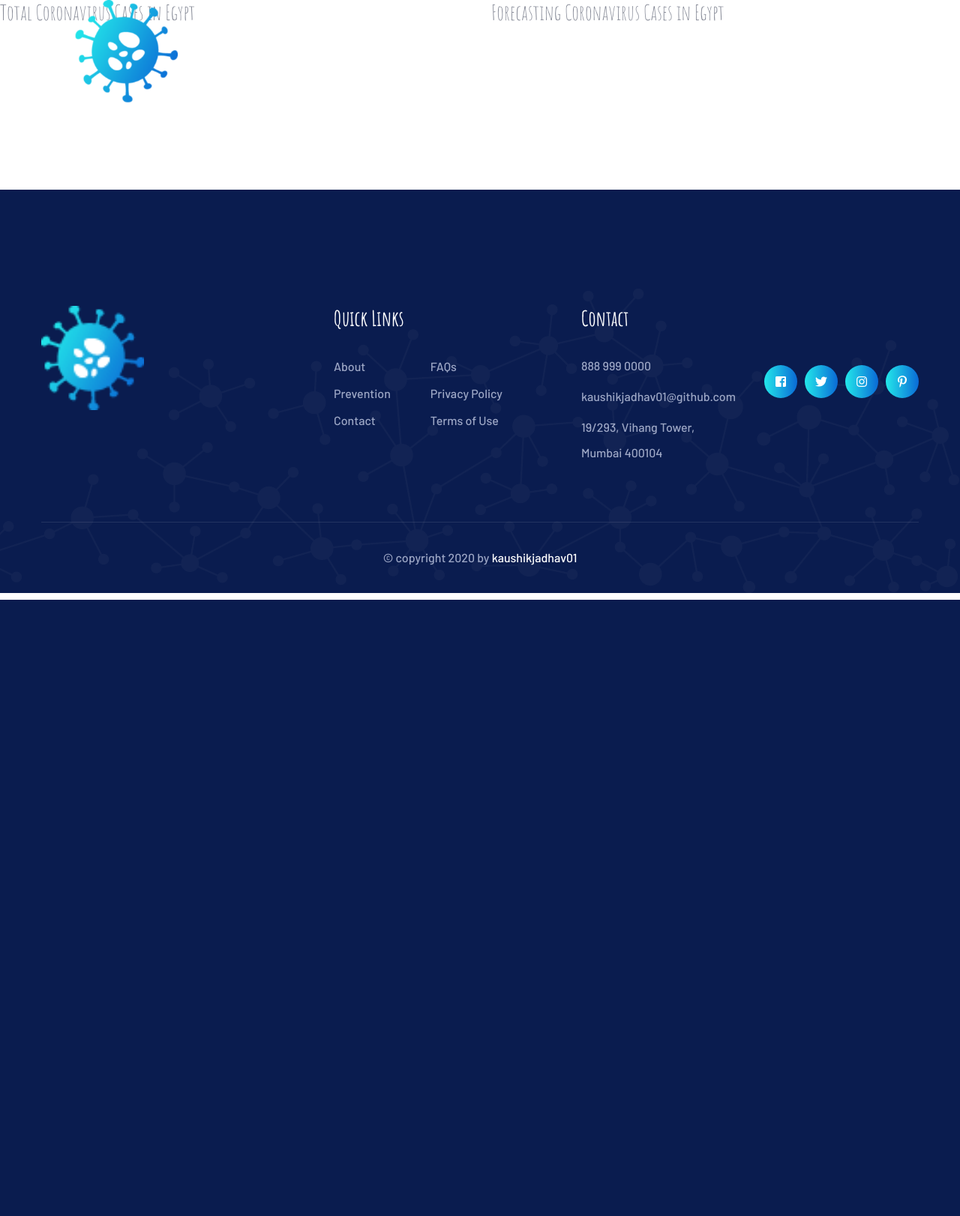
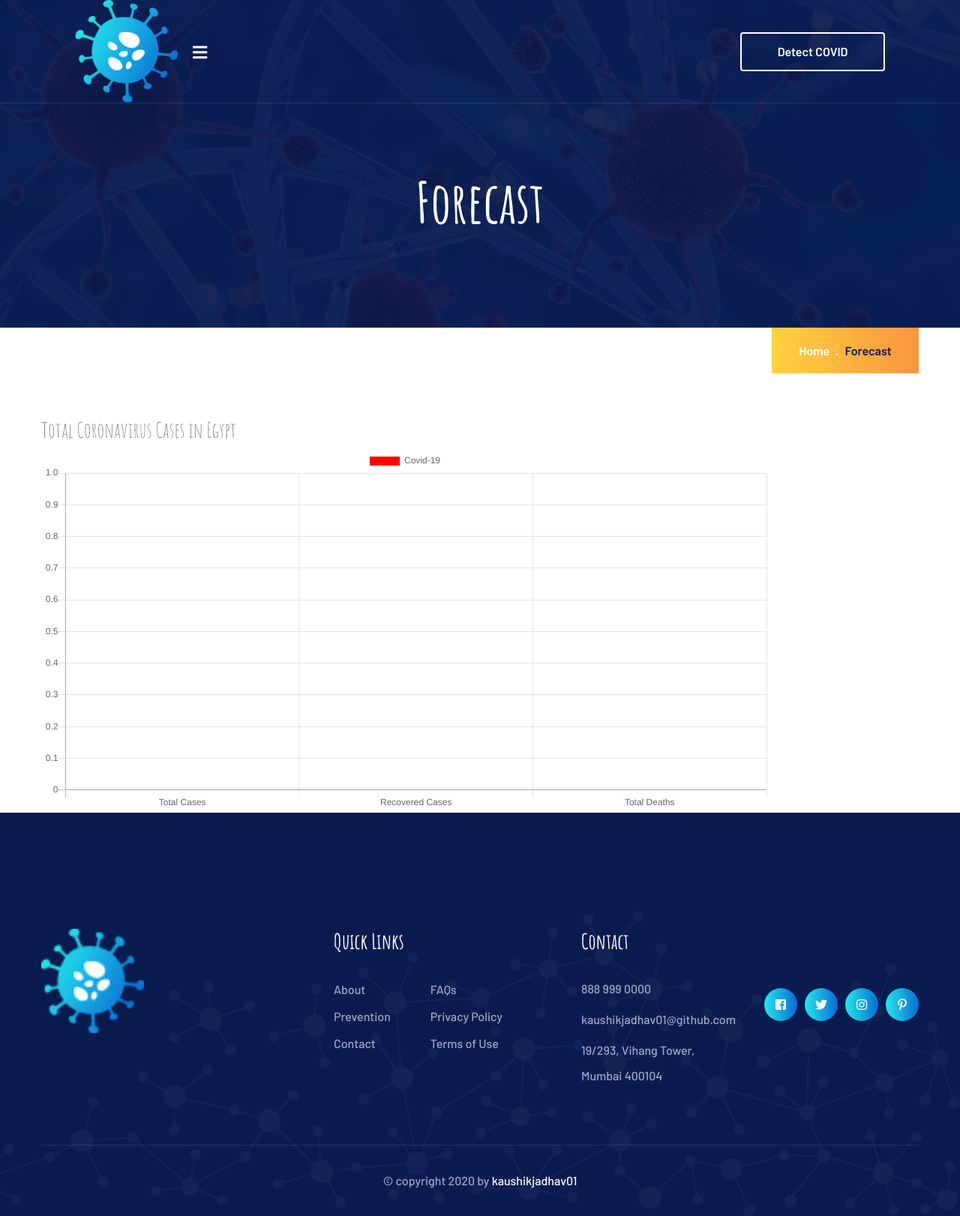
Before and after one commit to OmarAraby/Covido, a Django app: template forecast/templates/forecast.html in a window 1280 px wide. Shown: the whole page at 75% size. Before the commit the page ends 800 px from the top, so only its background shows below. Run offline with Django 4.2, Linux system fonts and the light colour scheme; the template is opened without the code that fills it, so the values that code supplies are empty; a map, chart or similar area stays blank; some libraries are stand-ins or nearby versions.

Commit message:
Handle Charts at Forecast App

```diff
--- a/forecast/forecasting_interface_impl.py
+++ b/forecast/forecasting_interface_impl.py
@@ -5,7 +5,7 @@ import plotly.graph_objects as go
 from prophet import Prophet
 from sklearn.metrics import r2_score
 
-from forecasting_interface import ForecastingModelInterface
+from .forecasting_interface import ForecastingModelInterface
 
 
 class ForecastingModelInterfaceImp(ForecastingModelInterface):
--- a/forecast/templates/forecast.html
+++ b/forecast/templates/forecast.html
@@ -2,56 +2,40 @@
 
 {% load static %}
 
-
 {% block body %}
 
+<section class="page-header">
+  <div class="container">
+      <h2>Forecast</h2>
+      <ul class="thm-breadcrumb list-unstyled">
+          <li><a href="{% url "home:home" %}">Home</a></li>
+          <li><span>Forecast</span></li>
+      </ul><!-- /.thm-breadcrumb -->
+  </div><!-- /.container -->
+</section><!-- /.page-header -->
 
+<section class="faq-one faq-one__faq-page">
+  <div class="container">
+    <div class="row" width="2500">
+        <div class="col-md-10" width="2300">
+          <h3>Total Coronavirus Cases in Egypt</h3>
+          <canvas id="myChartline" height="100" width="200"></canvas>
+        </div>
 
-
-
-
-
-
-
-
-<div class="row" width="2500" >
-    <div class="col-md-6" width="2300" >
-      <h3>Total Coronavirus Cases in Egypt</h3>
-      <canvas id="myChartline" height="200" width="250" ></canvas>
-    </div>
-
-    <div class="col-md-6" width="2300" >
-      <h3>Forecasting Coronavirus Cases in Egypt</h3>
-      <canvas id="myChartline2" height="200" width="250" ></canvas>
-    </div>
-
-  </div>
-
-
-
-
-
-
-
-
-
-
-
-
-
+  </div><!-- /.container -->
+</section><!-- /.faq-one -->
 
 
 
 <script src="https://cdn.jsdelivr.net/npm/chart.js@2.8.0"></script>
 <script>
-  var endpoint = '/api';
+  var endpoint = '/forecast/api';
 
   $.ajax({
     method: "GET",
     url: endpoint,
     success: function(data) {
       drawLineGraph(data, 'myChartline');
-      drawLineGraph2(data, 'myChartline');
       console.log(" ");
     },
     error: function(error_data) {
@@ -59,76 +43,28 @@
     }
   })
 
-
-  function drawLineGraph(data) {
-
-    var labels = data.labels;
+  function drawLineGraph(data, canvasId) {
+    var labels = ['Total Cases', 'Recovered Cases', 'Total Deaths'];
     var chartLabel = data.chartLabel;
     var chartdata = data.chartdata;
     var recovered = data.recovered;
     var death = data.death;
-    var forecast = data.forecast;
-    var forecast_lower = data.forecast_lower;
-    var forecast_upper = data.forecast_upper;
 
-    var ctx = document.getElementById("myChartline").getContext('2d');
-    var ctx2 = document.getElementById("myChartline2").getContext('2d');
+    var ctx = document.getElementById(canvasId).getContext('2d');
     var chart = new Chart(ctx, {
-      // The type of chart we want to create
-      type: 'line',
-
-      // The data for our dataset
-
+      type: 'bar',
       data: {
-        labels:labels ,
+        labels: labels,
         datasets: [
-        {
-          label: "Confirmed Cases",
-
-          borderColor: "#ff0000",
-          data: chartdata,
-          fill: false
-        },
-        {
-          data: recovered,
-          label: "Recovered Cases",
-          borderColor: "#00cc00",
-          fill: false
-        },
-        {
-          data: death,
-          label: "Total Death",
-          borderColor: "#1f2e2e",
-          fill: false
-        },
-        // {
-        //   data: forecast,
-        //   label: "Forecast yhat",
-        //   borderColor: "#ff0000",
-        //   fill: false
-        // },
-        // {
-        //   data: forecast_lower,
-        //   label: "Forecast yhat_lower",
-        //   borderColor: "#b300b3",
-        //   fill: false
-        // },
-        // {
-        //   data: forecast_upper,
-        //   label: "Forecast yhat_upper",
-        //   borderColor: "#006600",
-        //   fill: false
-        // },
-
+          {
+            label: "Covid-19",
+            backgroundColor: ["#ff0000", "#00cc00", "#1f2e2e"],
+            data: chartdata,
+          }
         ]
       },
-
-      // Configuration options go here
       options: {
         scales: {
-          xAxes: [{
-            display: true
-          }],
           yAxes: [{
             ticks: {
               beginAtZero: true
@@ -136,155 +72,8 @@
           }]
         }
       }
-
-    });
-    var chart = new Chart(ctx2, {
-      // The type of chart we want to create
-      type: 'line',
-
-      // The data for our dataset
-
-      data: {
-        labels:labels ,
-        datasets: [
-        //{
-        //   label: "Confirmed Cases",
-
-        //   borderColor: "#ffff00",
-        //   data: chartdata,
-        //   fill: false
-        // },
-        // {
-        //   data: recovered,
-        //   label: "Recovered Cases",
-        //   borderColor: "#3cba9f",
-        //   fill: false
-        // },
-        // {
-        //   data: death,
-        //   label: "Death",
-        //   borderColor: "#0000b3",
-        //   fill: false
-        // },
-        {
-          data: forecast,
-          label: "Estimated Infections",
-          borderColor: "#ffff00",
-          fill: false
-        },
-        {
-          data: forecast_lower,
-          label: "Min_Estimated Infections",
-          borderColor: "#3cba9f",
-          fill: false
-        },
-        {
-          data: forecast_upper,
-          label: "Max_Estimated Infections",
-          borderColor: "#000099",
-          fill: false
-        },
-
-        ]
-      },
-
-      // Configuration options go here
-      options: {
-        scales: {
-          xAxes: [{
-            display: true
-          }],
-          yAxes: [{
-            ticks: {
-              beginAtZero: true
-            }
-          }]
-        }
-      }
-
     });
   }
-
-  /*function drawLineGraph2(data, id) {
-
-    var labels = data.labels;
-    var chartLabel = data.chartLabel;
-    var chartdata = data.chartdata;
-    var recovered = data.recovered;
-    var death = data.death;
-    var forecast = data.forecast;
-    var forecast_lower = data.forecast_lower;
-    var forecast_upper = data.forecast_upper;
-
-    var ctx = document.getElementById(id).getContext('2d');
-    var chart = new Chart(ctx, {
-      // The type of chart we want to create
-      type: 'bar',
-
-      // The data for our dataset
-
-      data: {
-        labels:labels ,
-        datasets: [
-        {
-          label: "Confirmed Cases",
-
-          borderColor: "#ffff00",
-          data: chartdata,
-          fill: false
-        },
-        {
-          data: recovered,
-          label: "Recovered Cases",
-          borderColor: "#3cba9f",
-          fill: false
-        },
-        {
-          data: death,
-          label: "Death",
-          borderColor: "#0000b3",
-          fill: false
-        },
-        {
-          data: forecast,
-          label: "Forecast yhat",
-          borderColor: "#ff0000",
-          fill: false
-        },
-        {
-          data: forecast_lower,
-          label: "Forecast yhat_lower",
-          borderColor: "#b300b3",
-          fill: false
-        },
-        {
-          data: forecast_upper,
-          label: "Forecast yhat_upper",
-          borderColor: "##A9A9A9",
-          fill: false
-        },
-
-        ]
-      },
-
-      // Configuration options go here
-      options: {
-        scales: {
-          xAxes: [{
-            display: true
-          }],
-          yAxes: [{
-            ticks: {
-              beginAtZero: true
-            }
-          }]
-        }
-      }
-
-    });
-  }*/
-
-
 </script>
 
 {% endblock body %}
--- a/forecast/urls.py
+++ b/forecast/urls.py
@@ -1,5 +1,5 @@
 from django.urls import path , include
-from . import views
+from .views import ForecastView  , ChartData
 
 
 
@@ -8,7 +8,8 @@ app_name='forecast'
 
 urlpatterns = [
 
-    path('' ,  views.forecast , name='forecast'),
+    path('' ,  ForecastView.as_view(), name='forecast'),
+    path('api', ChartData.as_view(), name='api_data'),
 
 
 ]
--- a/forecast/views.py
+++ b/forecast/views.py
@@ -2,37 +2,119 @@ from django.shortcuts import render
 from django.views.generic import View
 from rest_framework.views import APIView
 from rest_framework.response import Response
-
-from .models import ForecastingModelInterfaceImp
+import requests
+from .forecasting_interface_impl import ForecastingModelInterfaceImp
 import pandas as pd
 
-# Create your views here.
+# Create your views here.3
 
 
 
 
-def forecast(request):
-    confirmed_file=pd.read_json('https://api.covid19api.com/country/egypt/status/confirmed/live')
-    recovered_file=pd.read_json('https://api.covid19api.com/country/egypt/status/recovered/live')
-    death_file=pd.read_json('https://api.covid19api.com/country/egypt/status/deaths/live')
+url = "https://covid-19-tracking.p.rapidapi.com/v1/egypt"
+
+headers = {
+	"X-RapidAPI-Key": "3bf1f7dc73msh6c437be43ba2064p1ddbe8jsn4f6b3dd4ddf1",
+	"X-RapidAPI-Host": "covid-19-tracking.p.rapidapi.com"
+}
+response = requests.get(url, headers=headers)
+
+
+# Check if the request was successful before trying to parse JSON
+if response.status_code == 200:
+    data = response.json()
+
+    chartLabel = "Covid-19"
+    chartdata = [data['Total Cases_text']]
+    recovered = [data['Total Recovered_text']]
+    death = [data['Total Deaths_text']]
+else:
+    # Handle the case where the request was not successful
+    chartLabel = "Covid-19"
+    chartdata = []
+    recovered = []
+    death = []
 
 
 
-    recovery_cases = ForecastingModelInterfaceImp(
-    file_source=confirmed_file,
-    name_of_model="recovery_cases")
-    forecasting = recovery_cases.forecast()
-    labels = forecasting['ds']
-    chartLabel = "covid-19"
-    chartdata = confirmed_file['Cases']
-    recovered = recovered_file['Cases']
-    death = death_file['Cases']
-    forecast = forecasting['yhat']
-    forecast_lower = forecasting['yhat_lower']
-    forecast_upper = forecasting['yhat_upper']
+
+class ForecastView(View):
+    def get(self, request, *args, **kwargs):
+        return render(request, 'forecast.html')
+
+
+class ChartData(APIView):
+    authentication_classes = []
+    permission_classes = []
+
+    def get(self, request, format=None):
+        data = {
+            "chartLabel": chartLabel,
+            "chartdata": chartdata,
+            "recovered": recovered,
+            "death": death,
+        }
+        return Response(data)
 
 
 
 
 
-    return render(request,'forecast.html')
+
+
+
+
+
+
+# recovered_file=pd.read_json('https://api.covid19api.com/country/egypt/status/recovered/live')
+# death_file=pd.read_json('https://api.covid19api.com/country/egypt/status/deaths/live')
+
+
+# recovered = recovered_file['Cases']
+# death = death_file['Cases']
+# forecast = forecasting['yhat']
+# forecast_lower = forecasting['yhat_lower']
+# forecast_upper = forecasting['yhat_upper']
+
+#recovery_cases = ForecastingModelInterfaceImp(file_source=confirmed_file,name_of_model="recovery_cases")
+#forecasting = recovery_cases.forecast()
+#labels = forecasting['ds']
+
+
+# class ForecastView(View):
+#     def get(self, request, *args, **kwargs):
+#         url = "https://covid-19-tracking.p.rapidapi.com/v1/egypt"
+#         headers = {
+#             "X-RapidAPI-Key": "3bf1f7dc73msh6c437be43ba2064p1ddbe8jsn4f6b3dd4ddf1",
+#             "X-RapidAPI-Host": "covid-19-tracking.p.rapidapi.com"
+#         }
+
+#         response = requests.get(url, headers=headers)
+
+#         # Check if the request was successful before trying to parse JSON
+#         if response.status_code == 200:
+#             data = response.json()
+#         else:
+#             # Handle the case where the request was not successful
+#             data = {}
+
+#         return render(request, 'forecast.html', {'data': data})
+
+
+# class ChartData(APIView):
+#     authentication_classes = []
+#     permission_classes = []
+
+#     def get(self, request, format=None):
+#         chartLabel = "Covid-19"
+#         chartdata = [request.data.get('Total Cases_text', 0)]
+#         recovered = [request.data.get('Total Recovered_text', 0)]
+#         death = [request.data.get('Total Deaths_text', 0)]
+
+#         data = {
+#             "chartLabel": chartLabel,
+#             "chartdata": chartdata,
+#             "recovered": recovered,
+#             "death": death,
+#         }
+#         return Response(data)
--- a/home/templates/faqs.html
+++ b/home/templates/faqs.html
@@ -7,7 +7,7 @@
 <div class="container">
     <h2>FAQs</h2>
     <ul class="thm-breadcrumb list-unstyled">
-        <li><a href="#">Home</a></li>
+        <li><a href="{% url "home:home" %}">Home</a></li>
         <li><span>FAQs</span></li>
     </ul><!-- /.thm-breadcrumb -->
 </div><!-- /.container -->
--- a/home/templates/home.html
+++ b/home/templates/home.html
@@ -21,7 +21,7 @@
                     <h3>How To Protect Yourself <br>
                         From <span>CoronaVirus?</span></h3>
                     <p>Watch the video alongside to know more</p>
-                    <a href="{% url "home:detect" %}" class="thm-btn banner-one__btn">Detect COVID?</a>
+                    <a href="{% url "detect:detect" %}" class="thm-btn banner-one__btn">Detect COVID?</a>
                     <!-- /.thm-btn banner-one__btn -->
                 </div><!-- /.banner-one__content -->
             </div><!-- /.col-lg-6 -->
@@ -97,7 +97,7 @@
                             <li><i class="vimns-icon-tick"></i> Protect yourself and help prevent spreading the virus.
                             </li>
                         </ul><!-- /.list-unstyled about-one__list -->
-                        <a href="{% url "home:detect" %}" class="thm-btn about-one__btn">Detect COVID</a><!-- /.thm-btn about-one__btn -->
+                        <a href="{% url "detect:detect" %}" class="thm-btn about-one__btn">Detect COVID</a><!-- /.thm-btn about-one__btn -->
                     </div><!-- /.about-one__content -->
                 </div><!-- /.col-lg-6 -->
             </div><!-- /.row -->
--- a/home/templates/prevention.html
+++ b/home/templates/prevention.html
@@ -7,7 +7,7 @@
     <div class="container">
         <h2>Prevention</h2>
         <ul class="thm-breadcrumb list-unstyled">
-            <li><a href="#">Home</a></li>
+            <li><a href="{% url "home:home" %}">Home</a></li>
             <li><span>Prevention</span></li>
         </ul><!-- /.thm-breadcrumb -->
     </div><!-- /.container -->
--- a/templates/base.html
+++ b/templates/base.html
@@ -34,6 +34,8 @@
     <!-- template styles -->
     <link rel="stylesheet" href="{% static "assets/css/main.css" %}">
     <link rel="stylesheet" href="{% static "assets/css/responsive.css" %}">
+
+    <script src="https://code.jquery.com/jquery-3.6.4.min.js"></script>
 
 
 
```
Also changed, not shown: forecast/models.py (+0 -91 lines).
